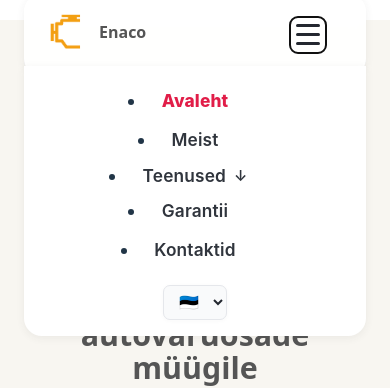
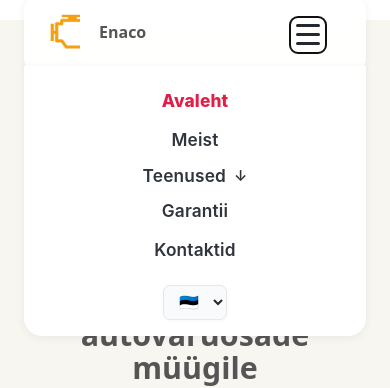
Before and after one commit to TigerTimofey/enaco-web, a React (Vite) app: page / in a window 390 px wide. Both pictures are taken after a click on the button "Toggle menu". Shown: the top 388 px of the page. Built offline with nearby package versions, Linux system fonts and the light colour scheme.

Commit message:
Refactor mobile navbar styles to ensure consistent list styling and improve dropdown appearance

```diff
--- a/src/components/navbar/Navbar.jsx
+++ b/src/components/navbar/Navbar.jsx
@@ -160,7 +160,7 @@ function Navbar({ lang, setLang }) {
         </button>
 
         {menuOpen && isMobile && (
-          <ul className="navbar-mobile" style={navbarStyles.mobileMenuStyle}>
+          <ul className="navbar-mobile" style={{...navbarStyles.mobileMenuStyle,listStyleType: 'none'}}>
             {menu.map((item, idx) => (
               <React.Fragment key={idx}>
                 <li style={navbarStyles.liStyle}>
@@ -226,7 +226,7 @@ function Navbar({ lang, setLang }) {
               </React.Fragment>
             ))}
 
-            <li style={navbarStyles.mobileSelectWrapperStyle}>
+            <li style={{...navbarStyles.mobileSelectWrapperStyle, listStyleType: 'none'}}>
               <select
                 className="navbar-select-mobile"
                 value={lang}
--- a/src/components/navbar/navbar-styles.js
+++ b/src/components/navbar/navbar-styles.js
@@ -186,6 +186,7 @@ export const mobileMenuStyle = {
 
 export const mobileSelectWrapperStyle = {
   marginTop: '1rem',
+  listStyleType: 'none',
   width: '100%',
   display: 'flex',
   justifyContent: 'center',
@@ -368,6 +369,8 @@ export const mobileDropdownArrowStyle = {
 
 export const mobileDropdownMenuStyle = {
   listStyleType: 'none',
+  listStyle: 'none',
+  paddingLeft: 0,
   padding: '.4em 0.4em .4em 0.4em',
   background: '#f9fafb',
   borderRadius: 8,
```
